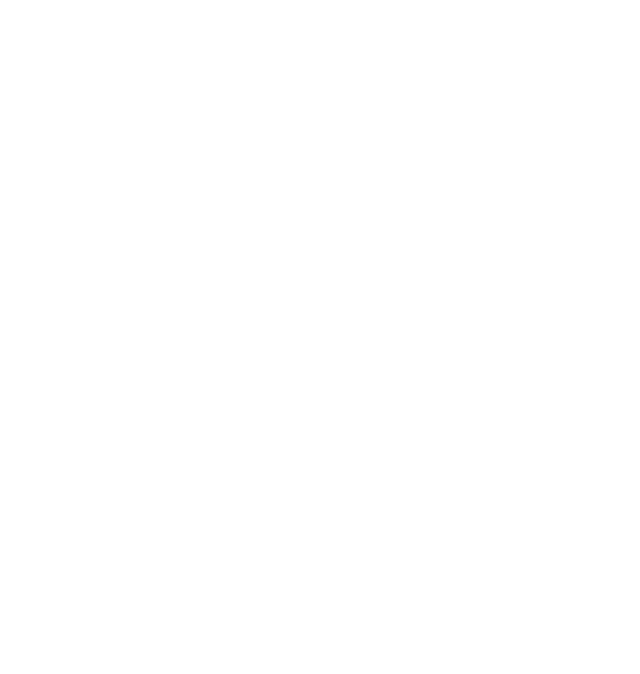
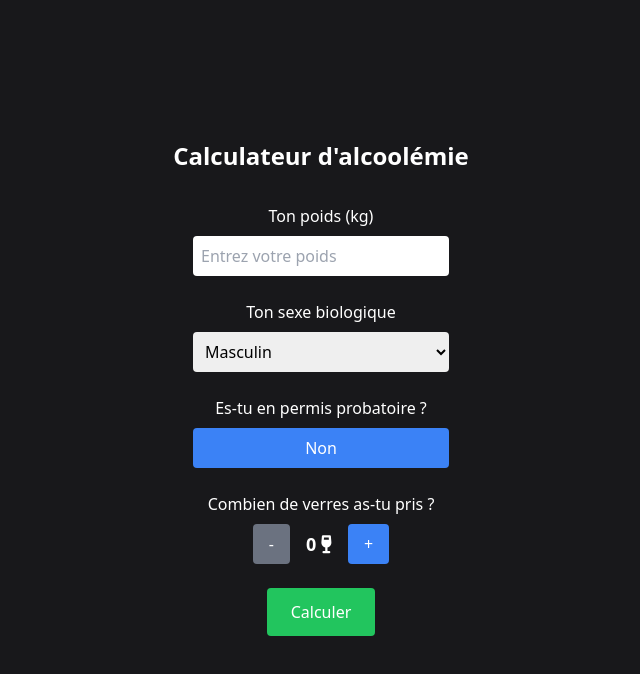
Before and after one commit to u-d3veloper/buddy, a React (Create React App) app: page /bloodAlcohol in a window 1280 px wide. Before the commit this address had no page. Shown: the top 674 px of the page, without its empty margins (319-959 px from the left). Built offline with nearby package versions, Linux system fonts and the light colour scheme.

Commit message:
Ajout de la page pour le calculateur d'alcoolémie

```diff
--- a/src/App.js
+++ b/src/App.js
@@ -9,15 +9,17 @@
 import Profile from "./views/Profile";
 import Event from "./views/Event";
 import EventInfo from "./views/EventInfo";
+import Bloodalcohol from "./views/Bloodalcohol";
 
 function App() {
   return (
     <Router>
       <Routes>
         <Route path="/" element={<Home />} />
-        <Route path="/profile" element={<Profile/> } />
+        <Route path="/profile" element={<Profile />} />
         <Route path="/event" element={<Event />} />
         <Route path="/eventInfo/:id" element={<EventInfo />} />
+        <Route path="/bloodAlcohol" element={<Bloodalcohol />} />
       </Routes>
     </Router>
   );
--- /dev/null
+++ b/src/utils/calculator.js
@@ -0,0 +1,14 @@
+const calculator = (probatoire, poids, sexe, masse) => {
+    let r = sexe === "masculin" ? 0.68 : 0.55;
+
+    const taux = masse / (poids * r);
+
+    const taux_max = probatoire ? 0.2 : 0.5;
+
+    return {
+        taux,
+        estAuDelaDuSeuil: taux >= taux_max,
+    };
+};
+
+export default calculator;
--- /dev/null
+++ b/src/views/Bloodalcohol.js
@@ -0,0 +1,135 @@
+import React, { useState } from 'react';
+import calculator from '../utils/calculator';
+
+export default function Bloodalcohol() {
+    // États pour le poids, le sexe, le nombre de verres et le permis probatoire
+    const [poids, setPoids] = useState('');
+    const [sexe, setSexe] = useState('masculin');
+    const [nombreVerres, setNombreVerres] = useState(0);
+    const [probatoire, setProbatoire] = useState(false);
+    const [resultat, setResultat] = useState(null);
+    const [tauxAlcoolemie, setTauxAlcoolemie] = useState(null);
+
+    const alcoolParVerre = 10; // Masse approximative d'alcool par verre (gramme)
+
+    const addGlass = () => {
+        setNombreVerres(nombreVerres + 1);
+    };
+
+    const removeGlass = () => {
+        if (nombreVerres > 0) {
+            setNombreVerres(nombreVerres - 1);
+        }
+    };
+
+    const handleCalculate = () => {
+        if (poids === '' || poids <= 0) {
+            alert('Veuillez entrer un poids valide.');
+            return;
+        }
+
+        const masse = nombreVerres * alcoolParVerre;
+        const { taux, estAuDelaDuSeuil } = calculator(probatoire, poids, sexe, masse);
+
+        setTauxAlcoolemie(taux.toFixed(2));
+        setResultat(estAuDelaDuSeuil ? (
+            <span>
+                <div>Au-dessus du seuil légal</div>
+                <div>❌ Tu ne peux pas conduire ! ❌</div>
+            </span>
+        ) : <span>
+            <div>En-dessous du seuil légal</div>
+            <div> ✅ Tu peux conduire ! ✅</div>
+        </span>);
+    };
+
+
+    return (
+        <div className="bg-zinc-900 min-h-screen text-white flex flex-col items-center justify-center">
+            <h1 className="text-2xl font-extrabold mb-8 text-center">Calculateur d'alcoolémie</h1>
+
+            {/* Entrée pour le poids */}
+            <div className="mb-6 text-center">
+                <label htmlFor="poids" className="block mb-2">Ton poids (kg)</label>
+                <input
+                    id="poids"
+                    type="number"
+                    value={poids}
+                    onChange={(e) => {
+                        const value = e.target.value;
+                        setPoids(value === '' ? '' : Number(value));
+                    }}
+                    className="p-2 rounded text-black w-64"
+                    placeholder="Entrez votre poids"
+                />
+
+            </div>
+
+            {/* Sélecteur pour le sexe */}
+            <div className="mb-6 text-center">
+                <label htmlFor="sexe" className="block mb-2">Ton sexe biologique</label>
+                <select
+                    id="sexe"
+                    value={sexe}
+                    onChange={(e) => setSexe(e.target.value)}
+                    className="p-2 rounded text-black w-64"
+                >
+                    <option value="masculin">Masculin</option>
+                    <option value="feminin">Féminin</option>
+                </select>
+            </div>
+
+            {/* Bouton pour le permis probatoire */}
+            <div className="mb-6 text-center">
+                <label htmlFor="probatoire" className="block mb-2">Es-tu en permis probatoire ?</label>
+                <button
+                    onClick={() => setProbatoire(!probatoire)}
+                    className={`px-4 py-2 rounded w-64 ${probatoire ? 'bg-red-500' : 'bg-blue-500'}`}
+                >
+                    {probatoire ? 'Oui' : 'Non'}
+                </button>
+            </div>
+
+            {/* Ajustement du nombre de verres */}
+            <div className="mb-6 text-center">
+                <label htmlFor="verre" className="block mb-2">Combien de verres as-tu pris ?</label>
+
+                <div className="flex items-center justify-center space-x-4">
+                    <button
+                        id="verre"
+                        onClick={removeGlass}
+                        className="bg-gray-500 text-white px-4 py-2 rounded"
+                    >
+                        -
+                    </button>
+                    <span className="text-lg font-bold">{nombreVerres} <i class="fa-solid fa-wine-glass"></i></span>
+                    <button
+                        onClick={addGlass}
+                        className="bg-blue-500 text-white px-4 py-2 rounded"
+                    >
+                        +
+                    </button>
+                </div>
+            </div>
+
+            {/* Bouton pour calculer */}
+            <div className="mb-6">
+                <button
+                    onClick={handleCalculate}
+                    className="bg-green-500 text-white px-6 py-3 rounded"
+                >
+                    Calculer
+                </button>
+            </div>
+
+            {/* Résultat */}
+            {resultat && (
+                <div className="mt-6 p-3 bg-gray-800 rounded text-center w-80">
+                    <h2 className="text-lg font-bold mb-4">Résultat :</h2>
+                    <p className='text-xl pb-3'>{resultat}</p>
+                    <p>Taux d'alcoolémie : <span className="text-xl">{tauxAlcoolemie} g/L</span></p>
+                </div>
+            )}
+        </div>
+    );
+}
--- a/src/views/Event.js
+++ b/src/views/Event.js
@@ -2,6 +2,9 @@
 
 export default function Event() {
   return (
-    <div>Event</div>
+    <div>
+      Event<br></br>
+      <a href="/bloodalcohol" class="text-blue-600">Lien vers le test d'alccolémie</a>
+    </div>
   )
 }
```
Also changed, not shown: 1 other file (tests, documents, lock files or other folders).
